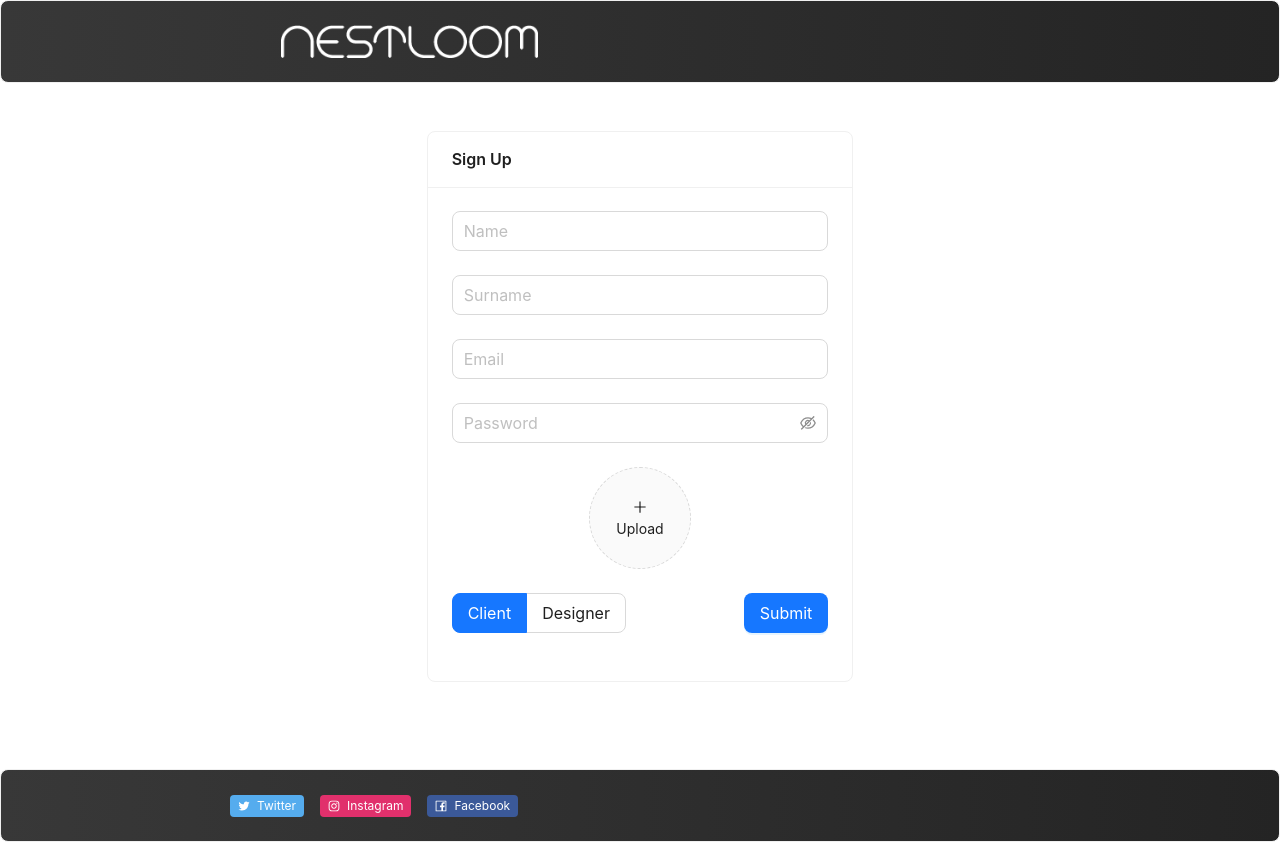
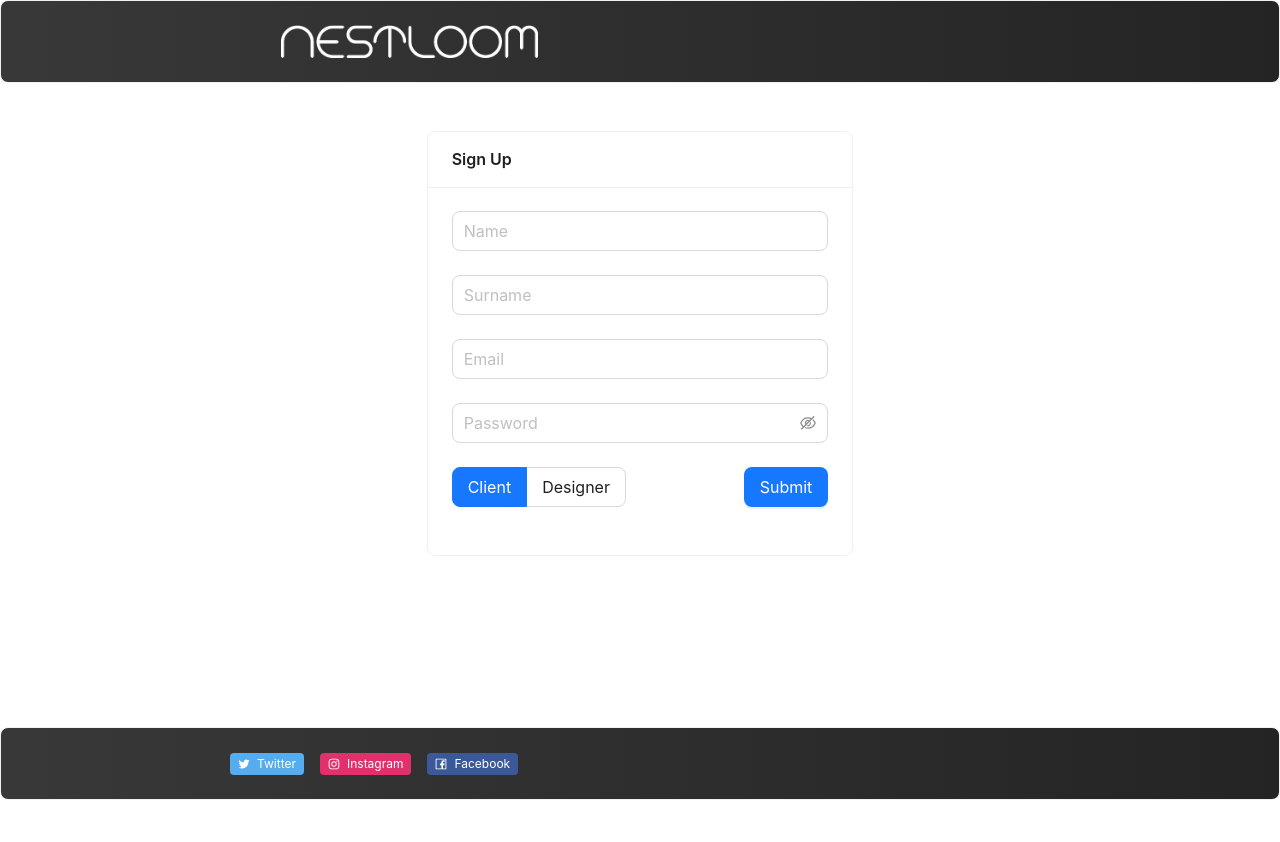
Before and after one commit to LAdam-ix/pb138-catalogue-of-houses, a React (Vite) app in the folder frontend/: page /signup in a window 1280 px wide. After the commit the page ends 800 px from the top, so only its background shows below. Built offline with nearby package versions, Linux system fonts and the light colour scheme.

Commit message:
fix: userEdit

```diff
--- a/frontend/src/components/profiles/userProfile/EditUserProfileForm.tsx
+++ b/frontend/src/components/profiles/userProfile/EditUserProfileForm.tsx
@@ -35,16 +35,6 @@ export const EditUserProfileForm = (props: formProps) => {
         control={control}
         errors={errors}
       />
-      <Row justify="center">
-        <Col>
-          <AvatarUpload
-            name="avatar"
-            placeholder="avatar"
-            control={control}
-            errors={errors}
-          />
-        </Col>
-      </Row>
       <Form.Item>
         <Button
           type="primary"
--- a/frontend/src/components/sign/SignUpForm.tsx
+++ b/frontend/src/components/sign/SignUpForm.tsx
@@ -84,16 +84,6 @@ export const SignUpForm = () => {
         control={control}
         errors={errors}
       />
-      <Row justify="center">
-        <Col>
-          <AvatarUpload
-            name="avatar"
-            placeholder="avatar"
-            control={control}
-            errors={errors}
-          />
-        </Col>
-      </Row>
       <Row justify="space-between">
         <Col>
           <RoleRadio name="role" control={control} />
```
